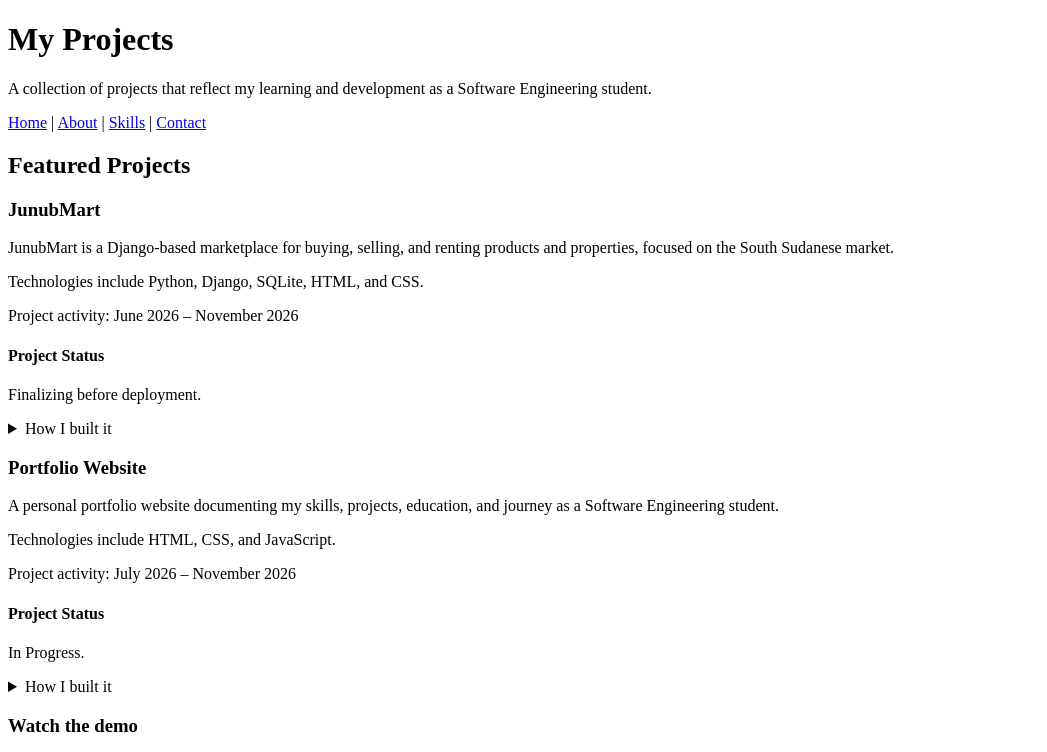
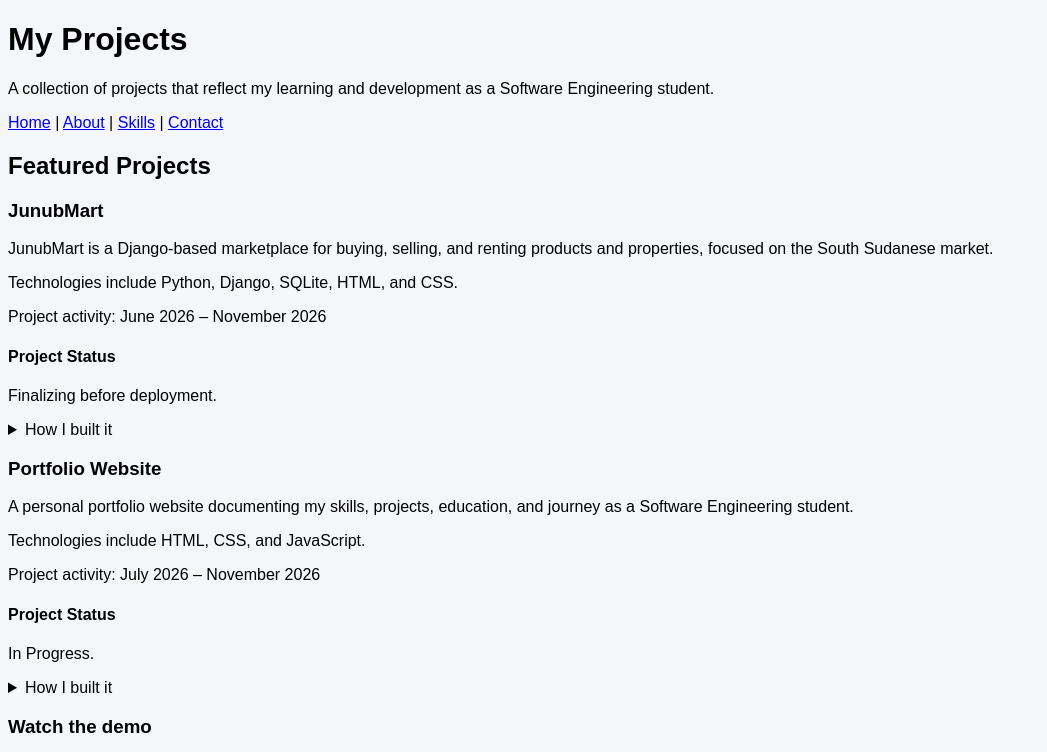
Before and after one commit to mading-KY/portfolio, a plain HTML site: page projects.html in a window 1280 px wide. Shown: the top 752 px of the page, without its empty margins (0-1047 px from the left). Drawn offline with Linux system fonts and the light colour scheme; grey boxes are pictures that could not be loaded.

Commit message:
Lab 15: Introduce external CSS stylesheet

```diff
--- /dev/null
+++ b/css/style.css
@@ -0,0 +1,10 @@
+/* ==========================================
+   Portfolio Stylesheet — Mading Majok
+   ========================================== */
+
+/* ---------- Base ---------- */
+
+body {
+    background-color: #f4f6f9;
+    font-family: Arial, sans-serif;
+}
--- a/projects.html
+++ b/projects.html
@@ -12,6 +12,9 @@
     <title>Mading Majok | Projects</title>
 
     <link rel="icon" type="image/png" href="images/favicon.png?v=2">
+
+    <link rel="stylesheet" href="css/style.css">
+
 </head>
 
 <body>
```
Also changed, not shown: index.html (+4 -0 lines), thank-you.html (+3 -0 lines), images/contact-bg.jpg (added), images/pattern.png (added).
